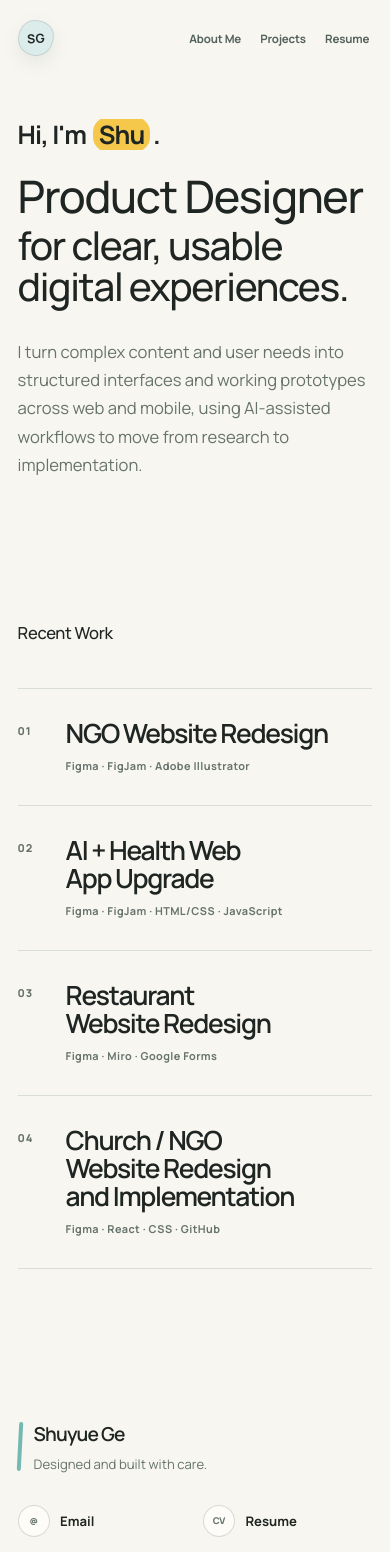
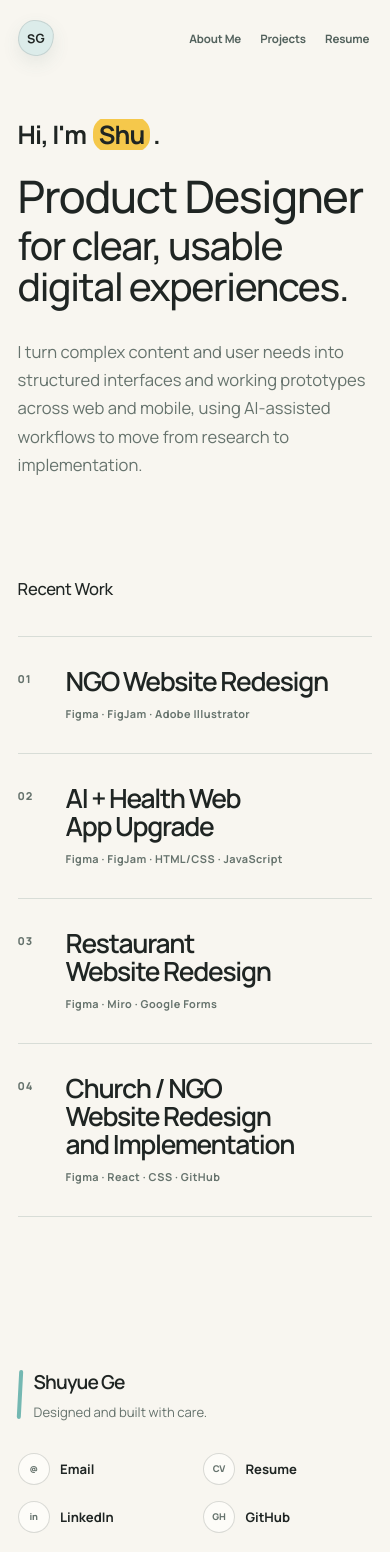
Before and after one commit to ShuyueGe/shuyuege.github.io, a React (Vite) app: page /#/ in a window 390 px wide. Shown: the top 1552 px of the page. Built offline with nearby package versions, Linux system fonts and the light colour scheme.

Commit message:
Tighten Recent Work spacing

```diff
--- a/src/styles.css
+++ b/src/styles.css
@@ -2786,3 +2786,23 @@ p {
     font-size: 1.04rem;
   }
 }
+
+/* Recent Work heading rhythm */
+
+.home-page .projects-section--editorial {
+  padding-top: clamp(3rem, 5vw, 4rem);
+}
+
+.home-page .projects-section--editorial .projects-section__intro {
+  margin-bottom: clamp(2.25rem, 3vw, 2.5rem);
+}
+
+@media (max-width: 600px) {
+  .home-page .projects-section--editorial {
+    padding-top: 2.75rem;
+  }
+
+  .home-page .projects-section--editorial .projects-section__intro {
+    margin-bottom: 2rem;
+  }
+}
```
